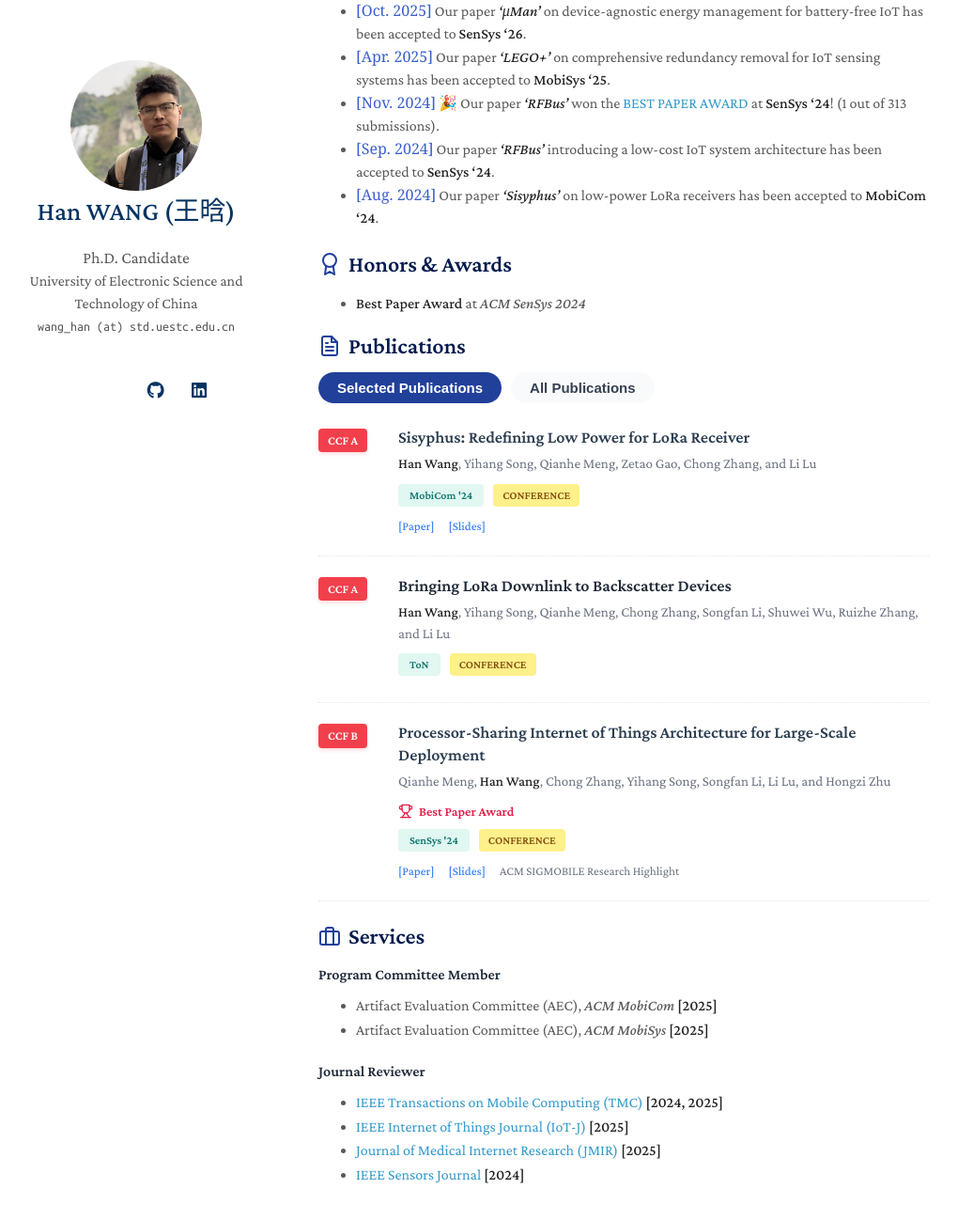
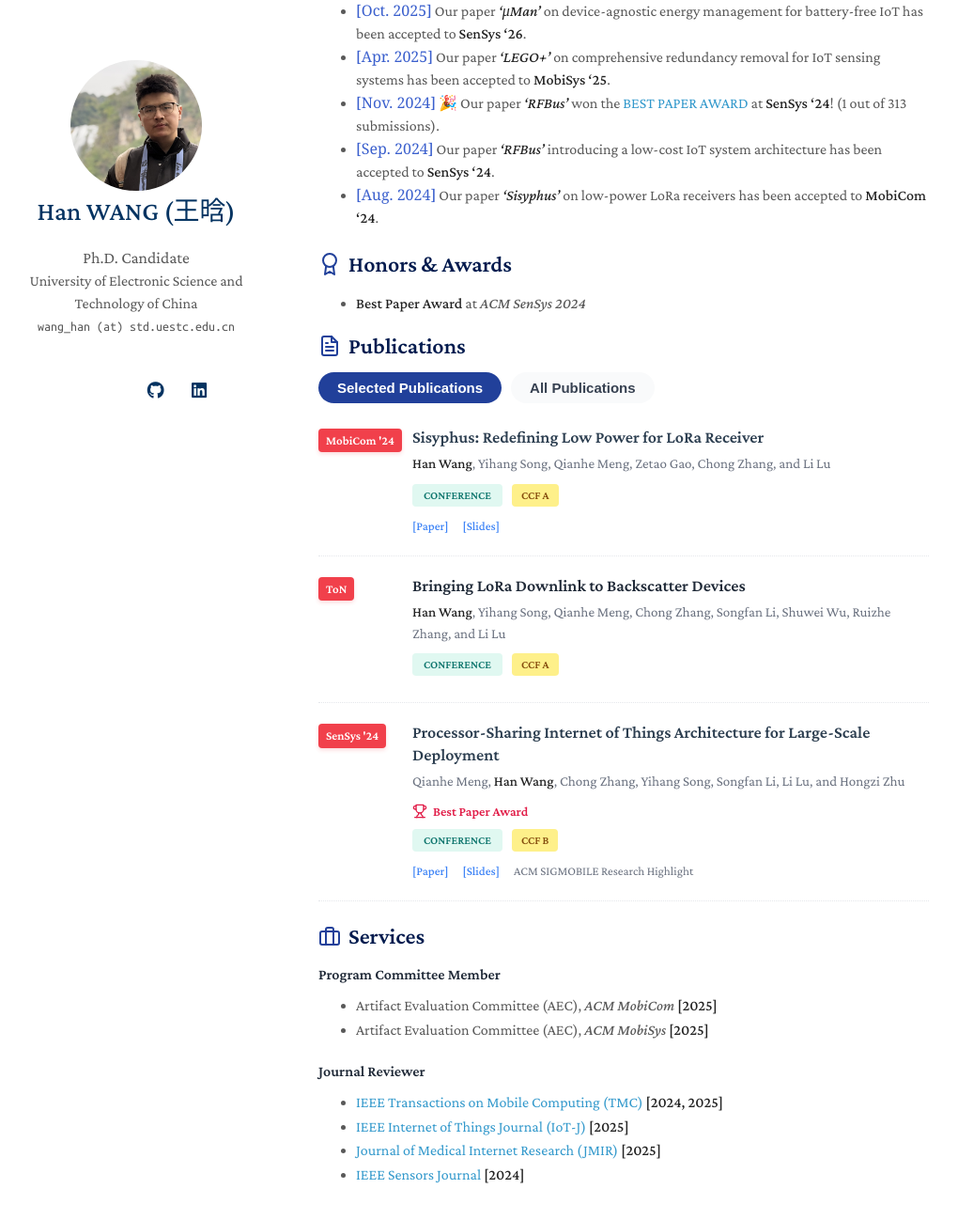
Before and after one commit to hwang620/hwang620.github.io, a Jekyll site: the page built from index.md, in a window 1280 px wide and 1400 px high, scrolled down 553 px. Shown: the top 1298 px of the window at 94% size, without its empty margins (131-1151 px from the left). Built offline with Jekyll 4.4.1, drawn with Linux system fonts in a browser that asks for light colours; a style sheet for code colours, icons or effects is not loaded.

Commit message:
Update publications_v2.md

```diff
--- a/_includes/publications_v2.md
+++ b/_includes/publications_v2.md
@@ -76,7 +77,7 @@
   .pub-ccf-badge {
     background-color: #f1404b;
     color: white;
-    padding: 3px 10px;
+    padding: 3px 8px;
     border-radius: 4px;
     font-weight: 800;
     font-size: 13px;
@@ -198,7 +199,7 @@
     {% for link in site.data.publications_selected.main %}
     <li class="pub-item">
       <div class="pub-badge-col">
-        {% if link.notes %}<div class="pub-ccf-badge">{{ link.notes | replace: "-", " " }}</div>{% endif %}
+        {% if link.conference_short %}<div class="pub-ccf-badge">{{ link.conference_short }}</div>{% endif %}
       </div>
       <div class="pub-content-col">
         <div class="pub-title">
@@ -221,8 +222,10 @@
         {% endif %}
 
         <div class="pub-tags-row">
-          <span class="pub-venue-badge">{{ link.conference_short }}</span>
-          {% if link.type %}<span class="pub-type-badge">{{ link.type | upcase }}</span>{% else %}<span class="pub-type-badge">CONFERENCE</span>{% endif %}
+          {% if link.type %}<span class="pub-venue-badge">{{ link.type | upcase }}</span>{% else %}<span class="pub-venue-badge">CONFERENCE</span>{% endif %}
+
+          {% if link.notes %}<span class="pub-type-badge">{{ link.notes | replace: "-", " " }}</span>{% endif %}
+
           {% for tag in link.tags %}<span class="pub-keyword-badge">{{ tag }}</span>{% endfor %}
         </div>
 
@@ -246,7 +249,7 @@
     {% for link in site.data.publications_all.main %}
     <li class="pub-item">
       <div class="pub-badge-col">
-        {% if link.notes %}<div class="pub-ccf-badge">{{ link.notes | replace: "-", " " }}</div>{% endif %}
+        {% if link.conference_short %}<div class="pub-ccf-badge">{{ link.conference_short }}</div>{% endif %}
       </div>
       <div class="pub-content-col">
         <div class="pub-title">
@@ -269,8 +272,10 @@
         {% endif %}
 
         <div class="pub-tags-row">
-          <span class="pub-venue-badge">{{ link.conference_short }}</span>
-          {% if link.type %}<span class="pub-type-badge">{{ link.type | upcase }}</span>{% else %}<span class="pub-type-badge">CONFERENCE</span>{% endif %}
+          {% if link.type %}<span class="pub-venue-badge">{{ link.type | upcase }}</span>{% else %}<span class="pub-venue-badge">CONFERENCE</span>{% endif %}
+
+          {% if link.notes %}<span class="pub-type-badge">{{ link.notes | replace: "-", " " }}</span>{% endif %}
+
           {% for tag in link.tags %}<span class="pub-keyword-badge">{{ tag }}</span>{% endfor %}
         </div>
 
```
Also changed, not shown: other parts of _includes/publications_v2.md (+2 -4 lines).
